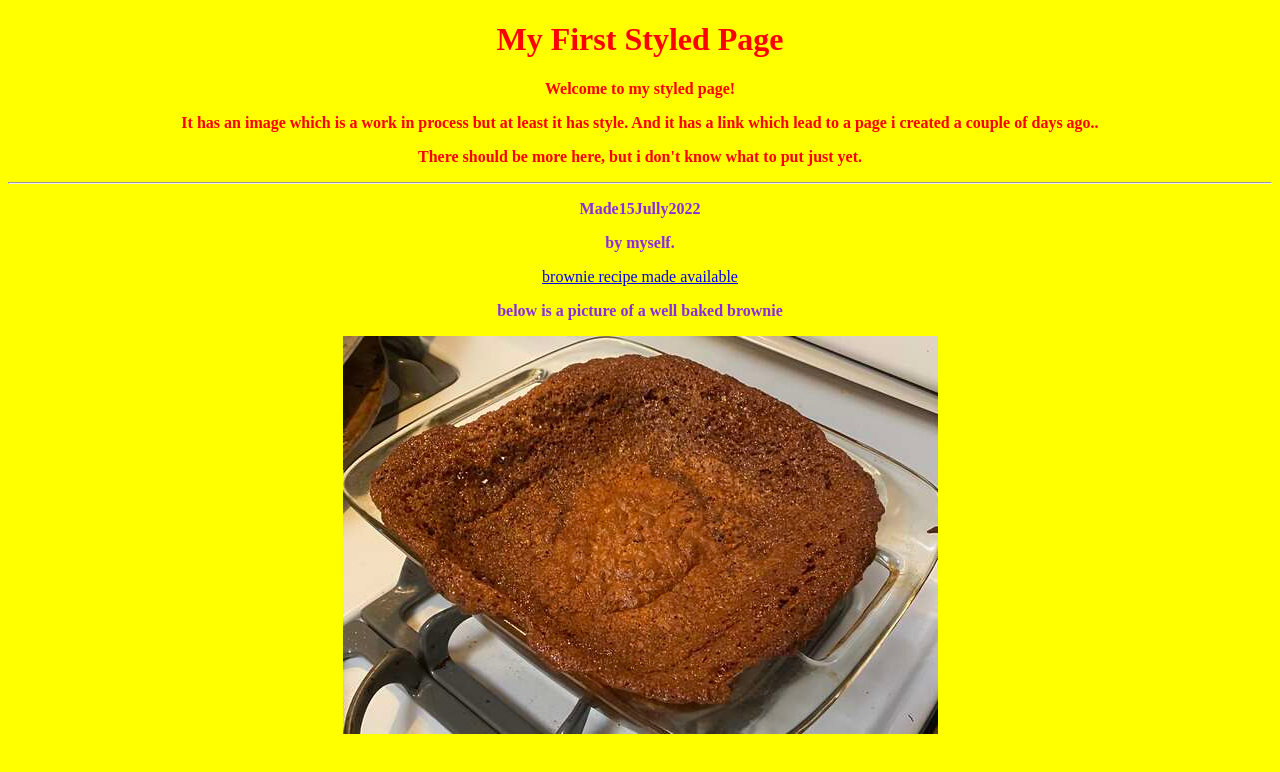
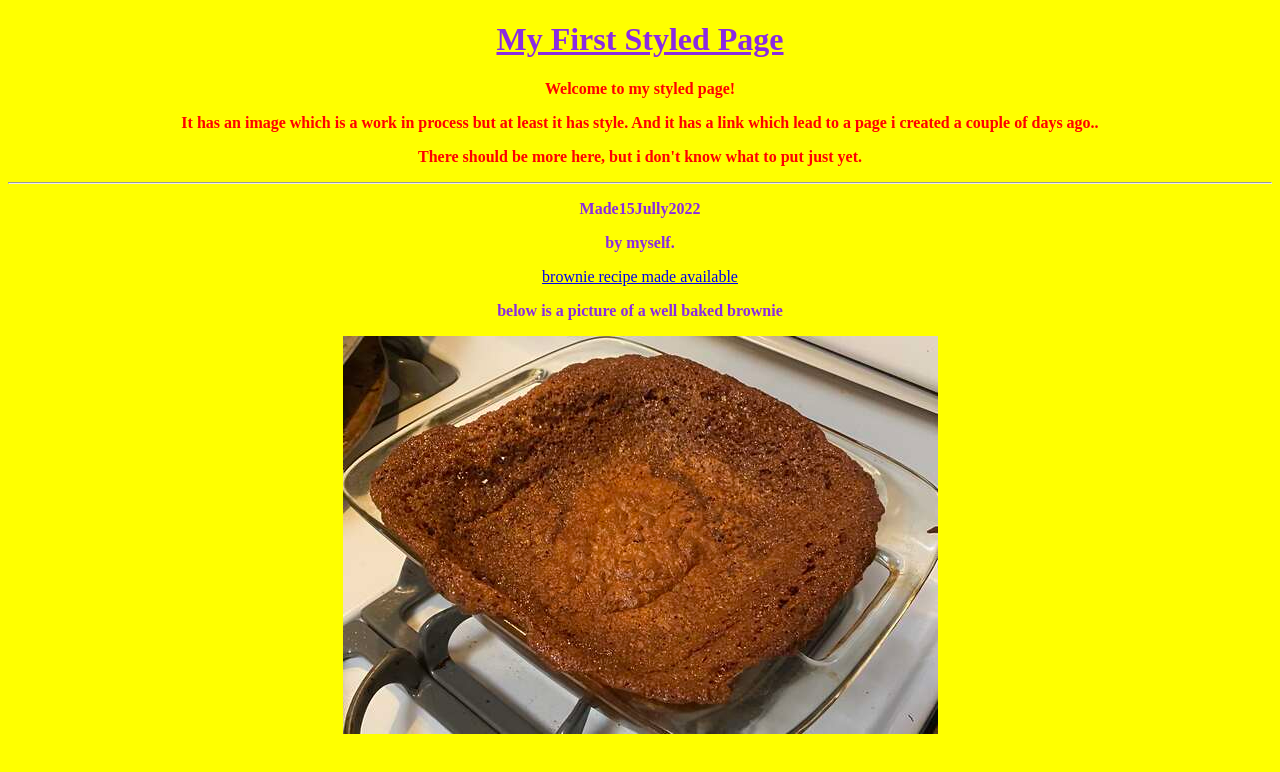
Before and after one commit to BofoaPrecious/first-styling-page, a plain HTML site: page index.html in a window 1280 px wide. Drawn offline with Linux system fonts and the light colour scheme.

Commit message:
added line tag

```diff
--- a/index.html
+++ b/index.html
@@ -18,10 +18,14 @@
         text-align: center;
         color: blueviolet;
      }
+     .song{
+      color: blueviolet;
+      text-align: center;
+     }
 </style>
 <body style="background-color:yellow">
-    <div>
-    <h1 class="pre"><b>My First Styled Page</b></h1>
+   <div>
+    <h1 class="song"><span><u>My First Styled Page</u></span></h1>
     <p class="pre"><b>Welcome to my styled page!</b></p>
     <p class="pre"><b>It has an image which is a work in process but at least it has style. And it has a link which lead to a page i created a couple of days ago..</b></p>
     <p class="pre"><b>There should be more here, but i don't know what to put just yet.</b></p>
```
